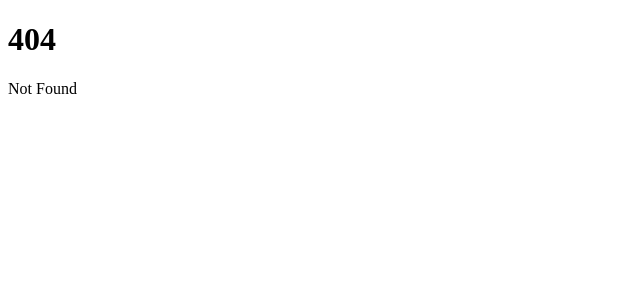
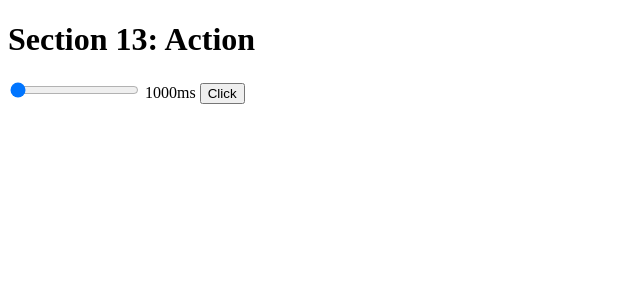
Before and after one commit to woojunro/svelte-a-to-z, a SvelteKit app: page /section13 in a window 1280 px wide. Before the commit this address had no page. Shown: the top 300 px of the page, without its empty margins (0-640 px from the left). Built offline with nearby package versions, Linux system fonts and the light colour scheme.

Commit message:
section 13

```diff
--- a/src/routes/+page.svelte
+++ b/src/routes/+page.svelte
@@ -12,6 +12,7 @@
 		{ title: 'Motion', href: '/section10' },
 		{ title: 'Transition', href: '/section11' },
 		{ title: 'Animation', href: '/section12' },
+		{ title: 'Action', href: '/section13' },
 	];
 </script>
 
--- /dev/null
+++ b/src/routes/section13/+page.svelte
@@ -0,0 +1,40 @@
+<script lang="ts">
+	function longpress(node: HTMLElement, duration: number) {
+		let timer: number;
+
+		function handleMousedown() {
+			setTimeout(() => {
+				node.dispatchEvent(new CustomEvent('longpress'));
+			}, duration);
+		}
+
+		function handleMouseup() {
+			clearTimeout(timer);
+		}
+
+		node.addEventListener('mousedown', handleMousedown);
+		node.addEventListener('mouseup', handleMouseup);
+
+		return {
+			update(newValue: number) {
+				duration = newValue;
+			},
+			destroy() {
+				node.removeEventListener('mousedown', handleMousedown);
+				node.removeEventListener('mouseup', handleMouseup);
+			},
+		};
+	}
+
+	let duration = 1000;
+	function handleLongpress() {
+		alert('longpress');
+	}
+</script>
+
+<h1>Section 13: Action</h1>
+<label>
+	<input type="range" bind:value={duration} min="1000" max="3000" step="100" />
+	{duration}ms
+</label>
+<button use:longpress={duration} on:longpress={handleLongpress}> Click </button>
```
Also changed, not shown: src/app.d.ts (+9 -0 lines).
